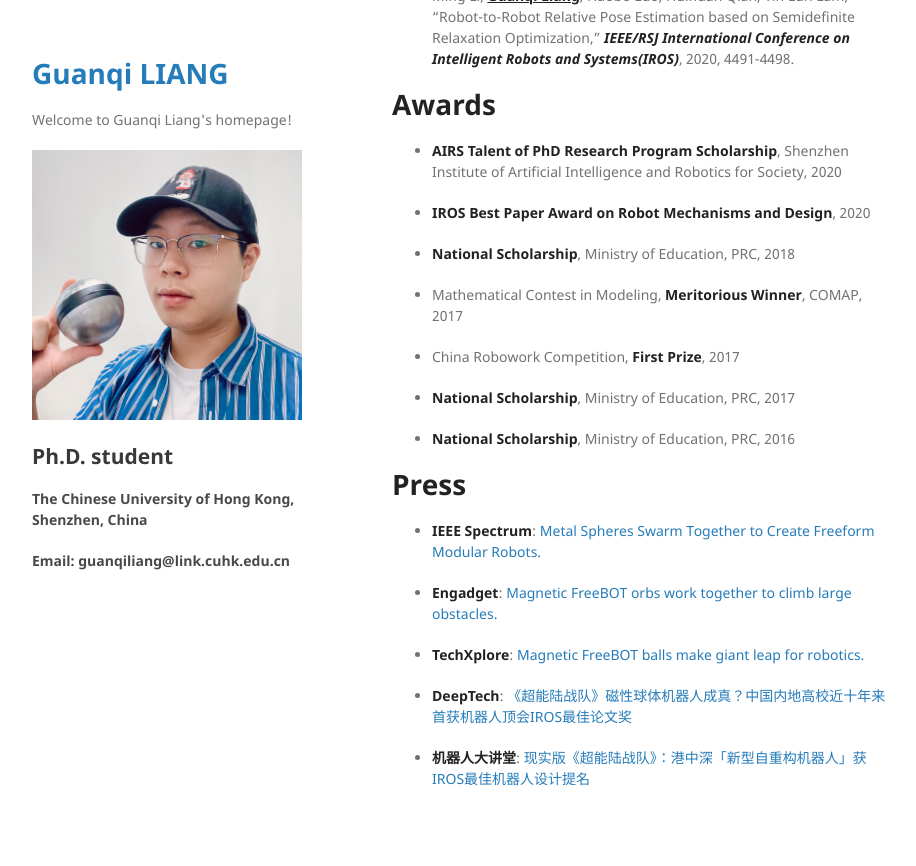
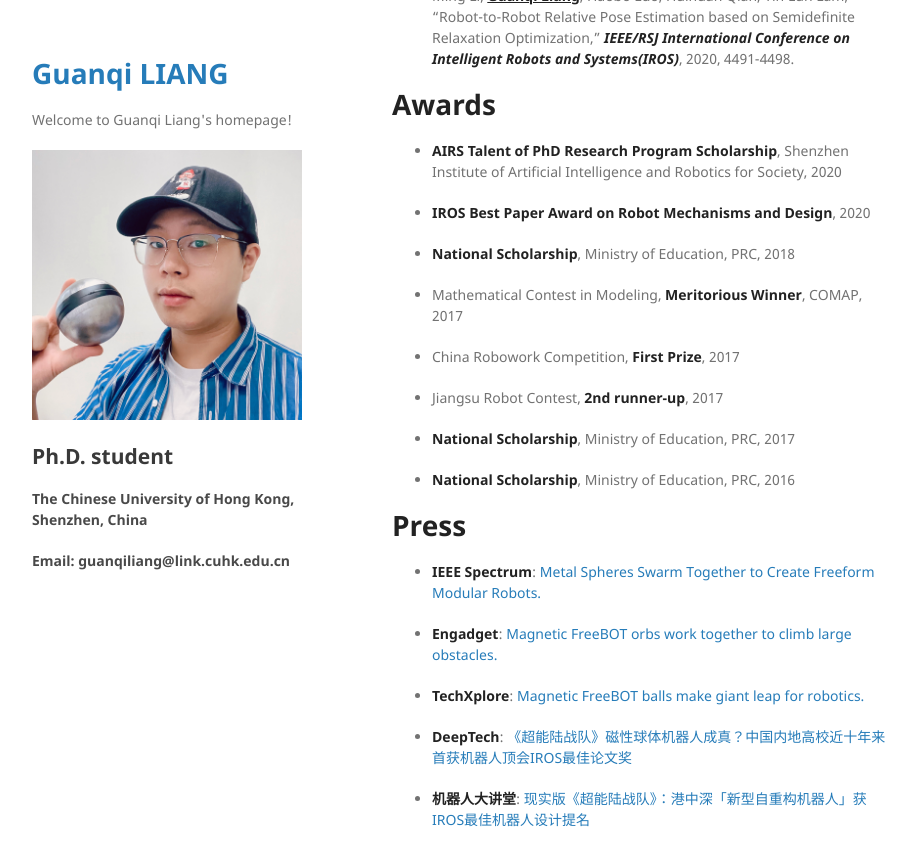
Before and after one commit to guanqiliang/guanqiliang.github.com, a Jekyll site: the page built from index.md, in a window 1280 px wide and 900 px high, scrolled down 1179 px. Shown: the top 866 px of the window, without its empty margins (178-1094 px from the left). Built offline with Jekyll 4.4.1, drawn with Linux system fonts in a browser that asks for light colours; our own code applies the rules of GitHub Pages for plain Markdown files.

Commit message:
Update index.md

```diff
--- a/index.md
+++ b/index.md
@@ -42,6 +42,8 @@ Hello, I am a 2nd year Ph.D student in Robotics and AI Lab, supervised by [Prof.
 
 * China Robowork Competition, <strong>First Prize</strong>, 2017
 
+* Jiangsu Robot Contest, <strong>2nd runner-up</strong>, 2017
+
 * <strong>National Scholarship</strong>, Ministry of Education, PRC, 2017
 
 * <strong>National Scholarship</strong>, Ministry of Education, PRC, 2016
```
